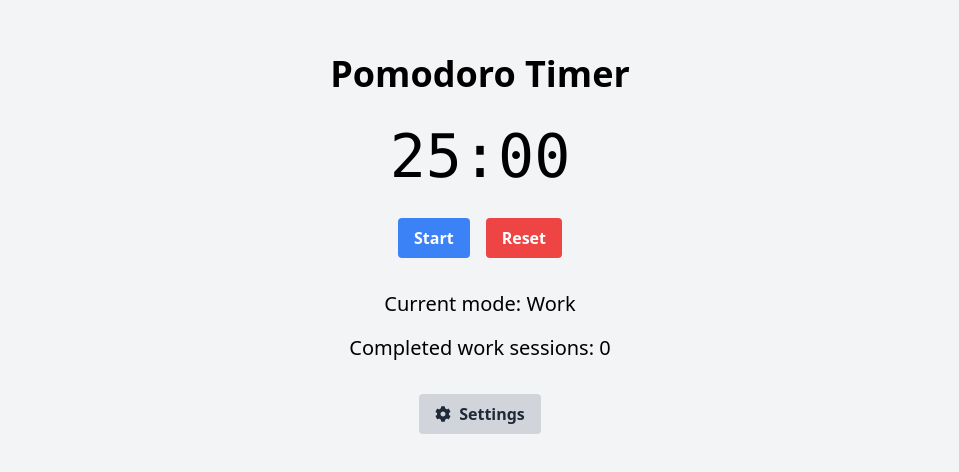
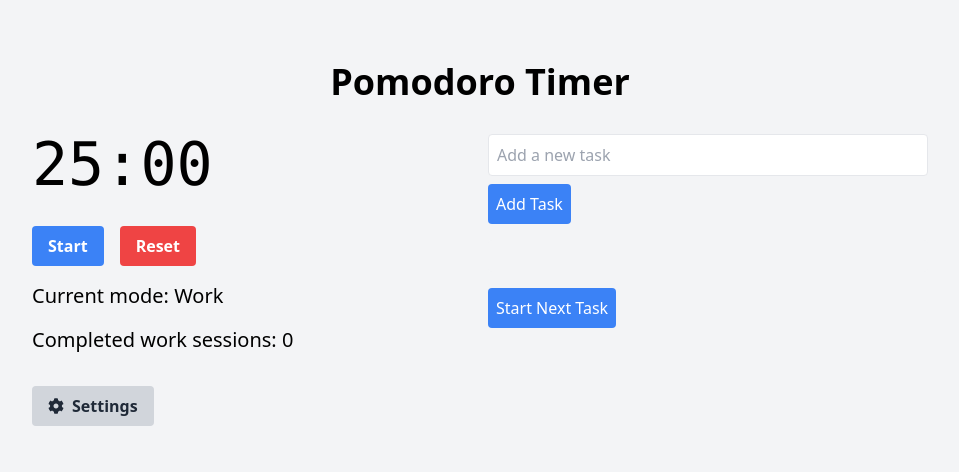
Before and after one commit to mikeonthemike/Pomodoro-timer, a React (Vite) app: page / in a window 1280 px wide. Shown: the part 156-628 px from the top of the page, without its empty margins (160-1119 px from the left). Built offline with nearby package versions, Linux system fonts and the light colour scheme.

Commit message:
Basic task management implementation

```diff
--- a/package.json
+++ b/package.json
@@ -24,6 +24,7 @@
     "vite": "^5.0.0"
   },
   "dependencies": {
+    "react-beautiful-dnd": "^13.1.1",
     "react-icons": "^5.2.1"
   }
 }
--- a/src/App.jsx
+++ b/src/App.jsx
@@ -1,6 +1,7 @@
   import React, { useState, useEffect } from 'react';
   import { FaCog } from 'react-icons/fa';
 import SettingsModal, { SettingsButton } from './components/Settings';
+import TaskManager from './components/TaskManager';
   import './App.css';
 
 
@@ -15,6 +16,7 @@ function App() {
   const [sessionsBeforeLongBreak, setSessionsBeforeLongBreak] = useState(4);
   const [isSettingsOpen, setIsSettingsOpen] = useState(false);
   const [completedSessions, setCompletedSessions] = useState(0);
+  const [currentTask, setCurrentTask] = useState(null);
 
   useEffect(() => {
     let interval = null;
@@ -49,6 +51,7 @@ function App() {
     }
     return () => clearInterval(interval);
   }, [isActive, minutes, seconds, mode, workDuration, breakDuration, longBreakDuration, completedSessions, sessionsBeforeLongBreak]);
+
 
   const toggleTimer = () => {
     setIsActive(!isActive);
@@ -85,9 +88,20 @@ function App() {
     setSessionsBeforeLongBreak(newValue);
   };
 
+const handleTaskSelect = (task) => {
+  setCurrentTask(task);
+  if (task && mode !== 'work') {
+    setMode('work');
+    setMinutes(workDuration);
+    setSeconds(0);
+  }
+};
+
 return (
-    <div className="flex flex-col items-center justify-center min-h-screen bg-gray-100">
+  <div className="flex flex-col items-center justify-center min-h-screen bg-gray-100 p-4">
     <h1 className="text-4xl font-bold mb-8">Pomodoro Timer</h1>
+    <div className="flex flex-col md:flex-row w-full max-w-4xl">
+      <div className="w-full md:w-1/2 mb-8 md:mb-0 md:mr-4">
         <div className="text-6xl font-mono mb-8">
           {String(minutes).padStart(2, '0')}:{String(seconds).padStart(2, '0')}
         </div>
@@ -111,7 +125,18 @@ function App() {
         <p className="text-xl mb-4">
           Completed work sessions: {completedSessions}
         </p>
+        {currentTask && (
+          <div className="mt-4 p-4 bg-white rounded shadow">
+            <h3 className="font-bold">Current Task:</h3>
+            <p>{currentTask.content}</p>
+          </div>
+        )}
         <SettingsButton onClick={() => setIsSettingsOpen(true)} />
+      </div>
+      <div className="w-full md:w-1/2">
+        <TaskManager onTaskSelect={handleTaskSelect} />
+      </div>
+    </div>
     <SettingsModal
       isOpen={isSettingsOpen}
       onClose={() => setIsSettingsOpen(false)}
--- /dev/null
+++ b/src/components/TaskManager.jsx
@@ -0,0 +1,98 @@
+import React, { useState } from 'react';
+import { DragDropContext, Droppable, Draggable } from 'react-beautiful-dnd';
+
+function TaskManager({ onTaskSelect }) {
+  const [tasks, setTasks] = useState([]);
+  const [newTask, setNewTask] = useState('');
+  const [currentTask, setCurrentTask] = useState(null);
+
+  const addTask = (e) => {
+    e.preventDefault();
+    if (newTask.trim()) {
+      setTasks([...tasks, { id: Date.now().toString(), content: newTask }]);
+      setNewTask('');
+    }
+  };
+
+  const onDragEnd = (result) => {
+    if (!result.destination) return;
+    const items = Array.from(tasks);
+    const [reorderedItem] = items.splice(result.source.index, 1);
+    items.splice(result.destination.index, 0, reorderedItem);
+    setTasks(items);
+  };
+
+  const selectTask = () => {
+    if (tasks.length > 0) {
+      const selectedTask = tasks[0];
+      setCurrentTask(selectedTask);
+      setTasks(tasks.slice(1));
+      onTaskSelect(selectedTask);
+    }
+  };
+
+  const completeTask = () => {
+    setCurrentTask(null);
+    onTaskSelect(null);
+  };
+
+  const returnTaskToList = () => {
+    if (currentTask) {
+      setTasks([currentTask, ...tasks]);
+      setCurrentTask(null);
+      onTaskSelect(null);
+    }
+  };
+
+  return (
+    <div className="w-full max-w-md">
+      <form onSubmit={addTask} className="mb-4">
+        <input
+          type="text"
+          value={newTask}
+          onChange={(e) => setNewTask(e.target.value)}
+          placeholder="Add a new task"
+          className="w-full p-2 border rounded"
+        />
+        <button type="submit" className="mt-2 bg-blue-500 text-white p-2 rounded">Add Task</button>
+      </form>
+
+      <DragDropContext onDragEnd={onDragEnd}>
+        <Droppable droppableId="tasks">
+          {(provided) => (
+            <ul {...provided.droppableProps} ref={provided.innerRef} className="bg-gray-100 p-4 rounded">
+              {tasks.map((task, index) => (
+                <Draggable key={task.id} draggableId={task.id} index={index}>
+                  {(provided) => (
+                    <li
+                      ref={provided.innerRef}
+                      {...provided.draggableProps}
+                      {...provided.dragHandleProps}
+                      className="bg-white p-2 mb-2 rounded shadow"
+                    >
+                      {task.content}
+                    </li>
+                  )}
+                </Draggable>
+              ))}
+              {provided.placeholder}
+            </ul>
+          )}
+        </Droppable>
+      </DragDropContext>
+
+      {currentTask ? (
+        <div className="mt-4">
+          <h3 className="font-bold">Current Task:</h3>
+          <p>{currentTask.content}</p>
+          <button onClick={completeTask} className="mt-2 bg-green-500 text-white p-2 rounded mr-2">Complete</button>
+          <button onClick={returnTaskToList} className="mt-2 bg-yellow-500 text-white p-2 rounded">Return to List</button>
+        </div>
+      ) : (
+        <button onClick={selectTask} className="mt-4 bg-blue-500 text-white p-2 rounded">Start Next Task</button>
+      )}
+    </div>
+  );
+}
+
+export default TaskManager;
```
Also changed, not shown: 1 other file (tests, documents, lock files or other folders). Lines whose indentation alone changed are shown as unchanged.
